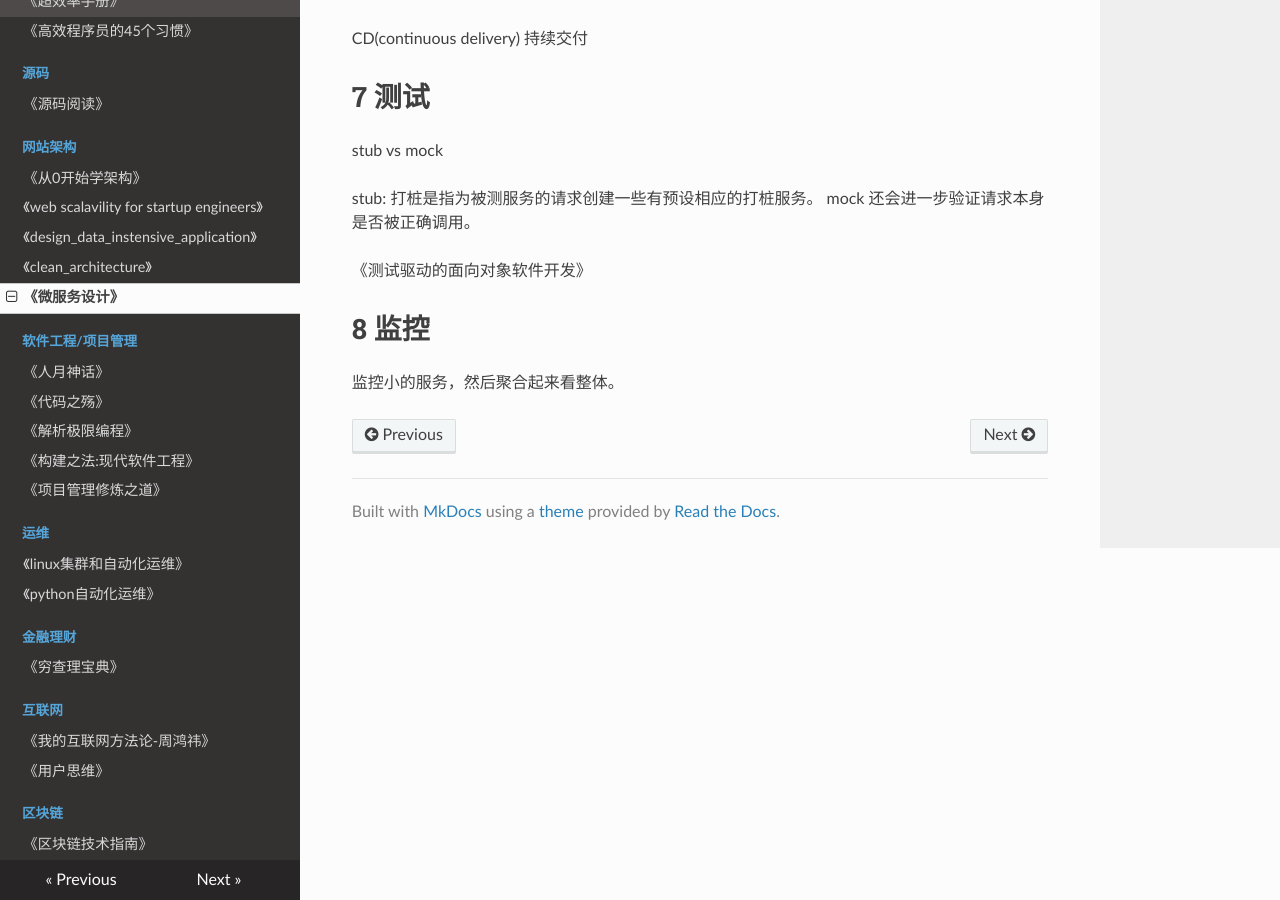
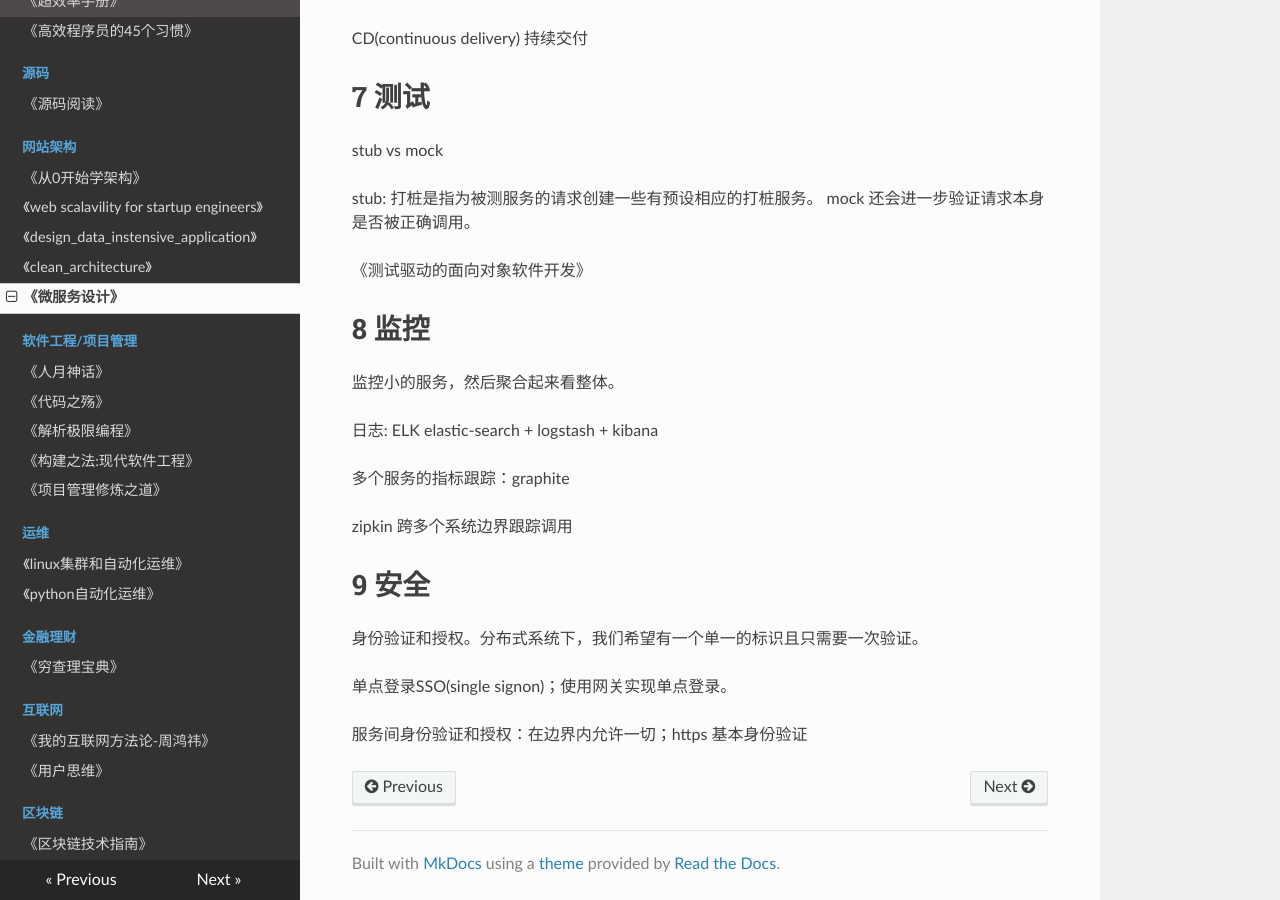
Before and after one commit to PegasusWang/booknotes, an MkDocs documentation site: the page built from docs/网站架构/微服务设计.md, in a window 1280 px wide and 900 px high, scrolled down 2141 px. Built offline with MkDocs 1.6.1, drawn with Linux system fonts in a browser that asks for light colours; nearby versions of some CDN libraries; old or Windows-style settings are respelled for this version of MkDocs.

Commit message:
微服务：安全

```diff
--- a/docs/网站架构/微服务设计.md
+++ b/docs/网站架构/微服务设计.md
@@ -111,3 +111,19 @@ mock 还会进一步验证请求本身是否被正确调用。
 # 8 监控
 
 监控小的服务，然后聚合起来看整体。
+
+日志: ELK elastic-search + logstash + kibana
+
+多个服务的指标跟踪：graphite
+
+zipkin 跨多个系统边界跟踪调用
+
+
+# 9 安全
+
+身份验证和授权。分布式系统下，我们希望有一个单一的标识且只需要一次验证。
+
+单点登录SSO(single signon)；使用网关实现单点登录。
+
+
+服务间身份验证和授权：在边界内允许一切；https 基本身份验证
```
